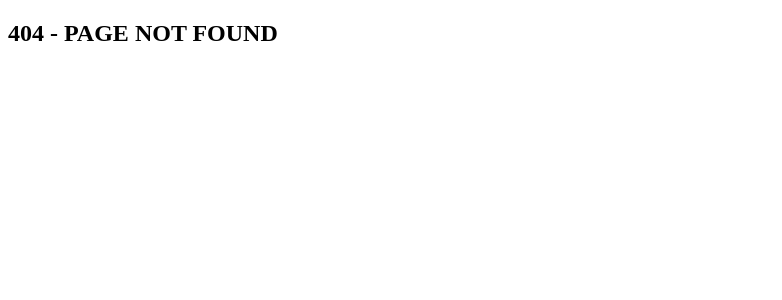
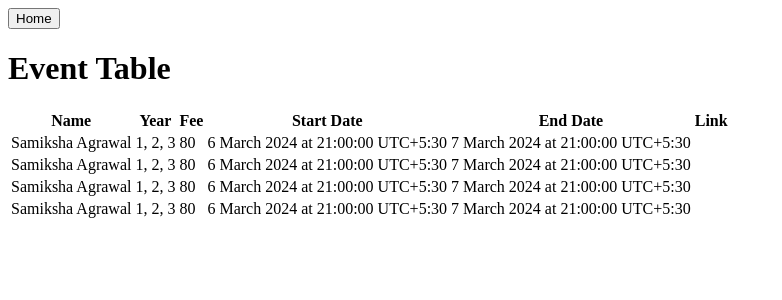
Before and after one commit to JigyasuPrakash/project-ui, a React (Create React App) app: page /event in a window 1280 px wide. Before the commit this address had no page. Shown: the top 300 px of the page, without its empty margins (0-782 px from the left). Built offline with nearby package versions, Linux system fonts and the light colour scheme.

Commit message:
made tables

```diff
--- a/src/App.js
+++ b/src/App.js
@@ -5,9 +5,12 @@ function App() {
     <div className="App">
       <header className="App-header">
         <h2>
-          Homepage
+         PROJECT-UI!
         </h2>
         <Link to="/venue"><button>Venue</button></Link>
+        <Link to="/category"><button>Category</button></Link>
+        <Link to="/organizer"><button>Organizer</button></Link>
+        <Link to="/event"><button>Event</button></Link>
       </header>
     </div>
   );
--- /dev/null
+++ b/src/components/Category/index.js
@@ -0,0 +1,44 @@
+import { Link } from "react-router-dom";
+
+function App() {
+    const category = [
+        {audience_size: "small", duration: "one-day", name: "Cultural", sponser: "true"},
+        {audience_size: "small", duration: "one-day", name: "Cultural", sponser: "true"},
+        {audience_size: "small", duration: "one-day", name: "Cultural", sponser: "true"},
+        {audience_size: "small", duration: "one-day", name: "Cultural", sponser: "true"},
+    ];
+
+    return (
+        <div className="App">
+            <header className="App-header">
+            <Link to="/"><button>Home</button></Link>
+            <h1>Category Table</h1>
+
+            <table>
+                <thead>
+                    <tr>
+
+                        <th>Audience Size</th>
+                        <th>Duration</th>
+                        <th>Name</th>
+                        <th>Sponsor</th>
+                    </tr>
+                </thead>
+                <tbody>
+                    {category.map((ele, index) => (
+                        <tr key={index}>
+                             <td>{ele.audience_size}</td>
+
+                            <td>{ele.duration}</td>
+                            <td>{ele.name}</td>
+                            <td>{ele.sponser}</td>
+                        </tr>
+                    ))}
+                </tbody>
+                </table>
+            </header>
+        </div>
+    );
+}
+
+export default App;
--- /dev/null
+++ b/src/components/Event/index.js
@@ -0,0 +1,44 @@
+import { Link } from "react-router-dom";
+
+function App() {
+    const event = [
+        {name:"Samiksha Agrawal",year:[1,2,3], fee:"80", start_date:"6 March 2024 at 21:00:00 UTC+5:30", end_date:"7 March 2024 at 21:00:00 UTC+5:30"},
+        {name:"Samiksha Agrawal",year:[1,2,3], fee:"80", start_date:"6 March 2024 at 21:00:00 UTC+5:30", end_date:"7 March 2024 at 21:00:00 UTC+5:30"},
+        {name:"Samiksha Agrawal",year:[1,2,3], fee:"80", start_date:"6 March 2024 at 21:00:00 UTC+5:30", end_date:"7 March 2024 at 21:00:00 UTC+5:30"},
+        {name:"Samiksha Agrawal",year:[1,2,3], fee:"80", start_date:"6 March 2024 at 21:00:00 UTC+5:30", end_date:"7 March 2024 at 21:00:00 UTC+5:30"},
+    ];
+
+    return (
+        <div className="App">
+            <header className="App-header">
+            <Link to="/"><button>Home</button></Link>
+            <h1>Event Table</h1>
+            <table>
+                <thead>
+                    <tr>
+                        <th>Name</th>
+                        <th>Year</th>
+                        <th>Fee</th>
+                        <th>Start Date</th>
+                        <th>End Date</th>
+                        <th>Link</th>
+                    </tr>
+                </thead>
+                <tbody>
+                    {event.map((ele, index) => (
+                        <tr key={index}>
+                            <td>{ele.name}</td>
+                            <td>{ele.year.join(', ')}</td>
+                            <td>{ele.fee}</td>
+                            <td>{ele.start_date}</td>
+                            <td>{ele.end_date}</td>
+                        </tr>
+                    ))}
+                </tbody>
+                </table>
+            </header>
+        </div>
+    );
+}
+
+export default App;
--- /dev/null
+++ b/src/components/Organizer/index.js
@@ -0,0 +1,45 @@
+import { Link } from "react-router-dom";
+
+function App() {
+    const organizer = [
+        {committee: "NSS", poc_contact: "123-456-7890", poc_email: "devendramahajan@gmail.com", poc_name: "Devendra Mahajan"},
+        {committee: "NSS", poc_contact: "123-456-7890", poc_email: "devendramahajan@gmail.com", poc_name: "Devendra Mahajan"},
+        {committee: "NSS", poc_contact: "123-456-7890", poc_email: "devendramahajan@gmail.com", poc_name: "Devendra Mahajan"},
+        {committee: "NSS", poc_contact: "123-456-7890", poc_email: "devendramahajan@gmail.com", poc_name: "Devendra Mahajan"},
+    ];
+    return (
+        <div className="App">
+            <header className="App-header">
+            <Link to="/"><button>Home</button></Link>
+                <h2>
+                    ORGANIZER Table
+                </h2>
+
+                <table>
+
+                    <thead>
+                        <tr><th>committee</th>
+                            <th>poc_contact</th>
+                            <th>poc_email</th>
+                            <th>poc_name</th>
+                        </tr>
+                    </thead>
+
+                    <tbody>
+                        {organizer.map((event, index) => (
+                            <tr key={index}>
+                                <td>{event.committee}</td>
+                                <td>{event.poc_contact}</td>
+                                <td>{event.poc_email}</td>
+                                <td>{event.poc_name}</td>
+                            </tr>
+                        ))}
+                    </tbody>
+
+                </table>
+            </header>
+        </div>
+    );
+}
+
+export default App;
--- a/src/components/Venue/index.js
+++ b/src/components/Venue/index.js
@@ -2,20 +2,38 @@ import { Link } from "react-router-dom";
 
 function App() {
     const venue = [
-        {name: "ABC", location: "Main Audi", capacity: 50},
-        {name: "PQR", location: "MBA Audi", capacity: 20}
+        {name: "ABC", location: "Main Audi", capacity: 50, approval_required: "Yes"},
+        {name: "PQR", location: "MBA Audi", capacity: 20, approval_required: "Yes"},
+        {name: "PQR", location: "MBA Audi", capacity: 20, approval_required: "Yes"},
+        {name: "PQR", location: "MBA Audi", capacity: 20, approval_required: "Yes"}
     ];
 
     return (
         <div className="App">
             <header className="App-header">
-                <h2>
-                    Venue Page hai ye bro
-                </h2>
-                <Link to="/"><button>Home</button></Link>
-                {venue.map((ele) => (
-                    <p>{ele.name} :: {ele.location} :: {ele.capacity}</p>
-                ))}
+            <Link to="/"><button>Home</button></Link>
+                <h2>Venue Table </h2>
+
+                <table>
+                    <thead>
+                        <tr>
+                            <th>Name</th>
+                            <th>Location</th>
+                            <th>Capacity</th>
+                            <th>Approval Required</th>
+                        </tr>
+                    </thead>
+                    <tbody>
+                        {venue.map((ele, index) => (
+                            <tr key={index}>
+                                <td>{ele.name}</td>
+                                <td>{ele.location}</td>
+                                <td>{ele.capacity}</td>
+                                <td>{ele.approval_required}</td>
+                            </tr>
+                        ))}
+                    </tbody>
+                </table>
             </header>
         </div>
     );
--- a/src/index.js
+++ b/src/index.js
@@ -3,6 +3,9 @@ import ReactDOM from 'react-dom/client';
 import App from './App';
 import { BrowserRouter, Routes, Route } from 'react-router-dom';
 import Venue from './components/Venue';
+import Category from './components/Category';
+import Organizer from './components/Organizer';
+import Event from './components/Event';
 import NotFound from './components/NotFound';
 
 const root = ReactDOM.createRoot(document.getElementById('root'));
@@ -11,6 +14,9 @@ root.render(
     <Routes>
       <Route path="/" element={<App />} />
       <Route path='/venue' element={<Venue />} />
+      <Route path='/category' element={<Category />} />
+      <Route path='/organizer' element={<Organizer />} />
+      <Route path='/event' element={<Event/>} />
       <Route path='*' element={<NotFound />} />
     </Routes>
   </BrowserRouter>
```
Also changed, not shown: 1 other file (tests, documents, lock files or other folders).
